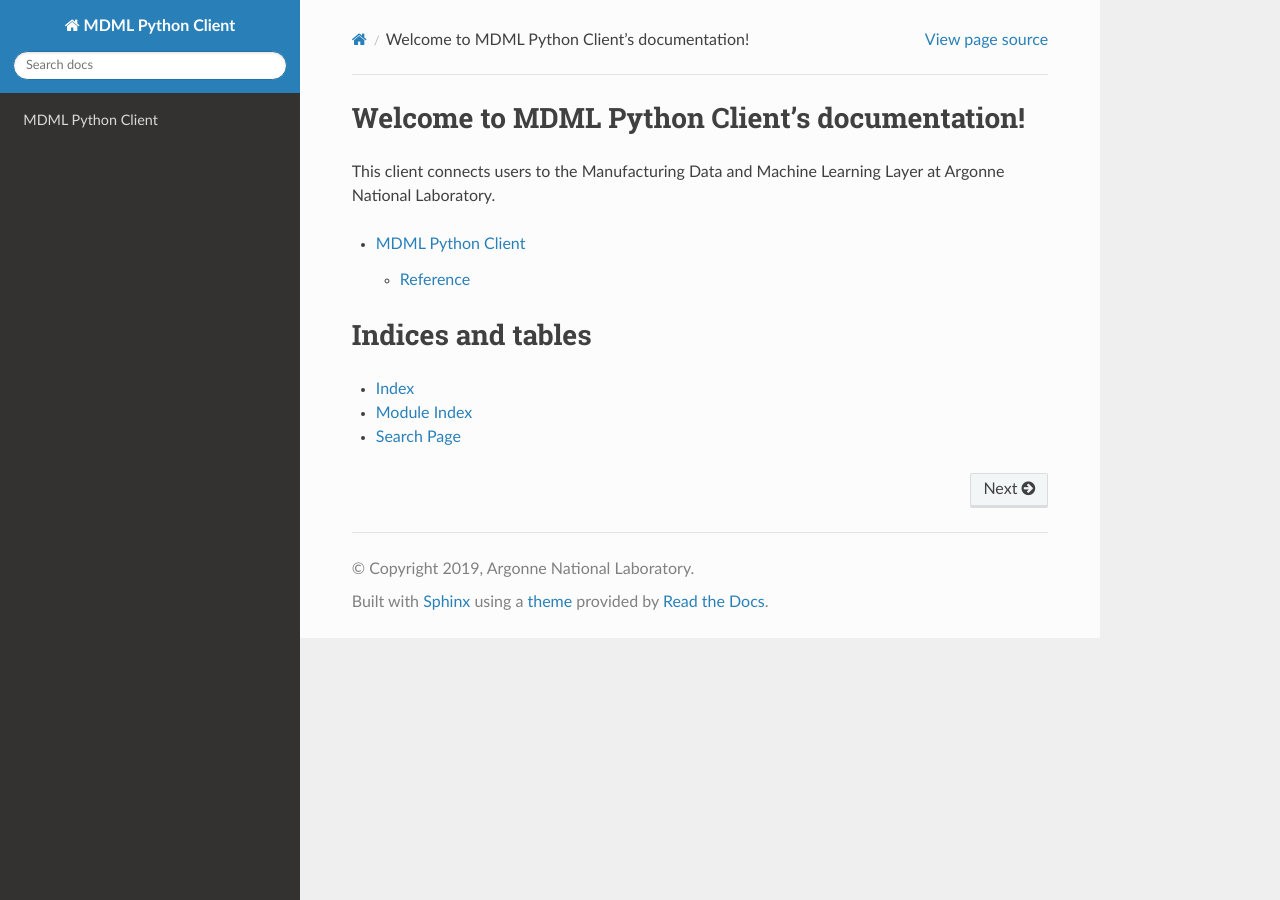
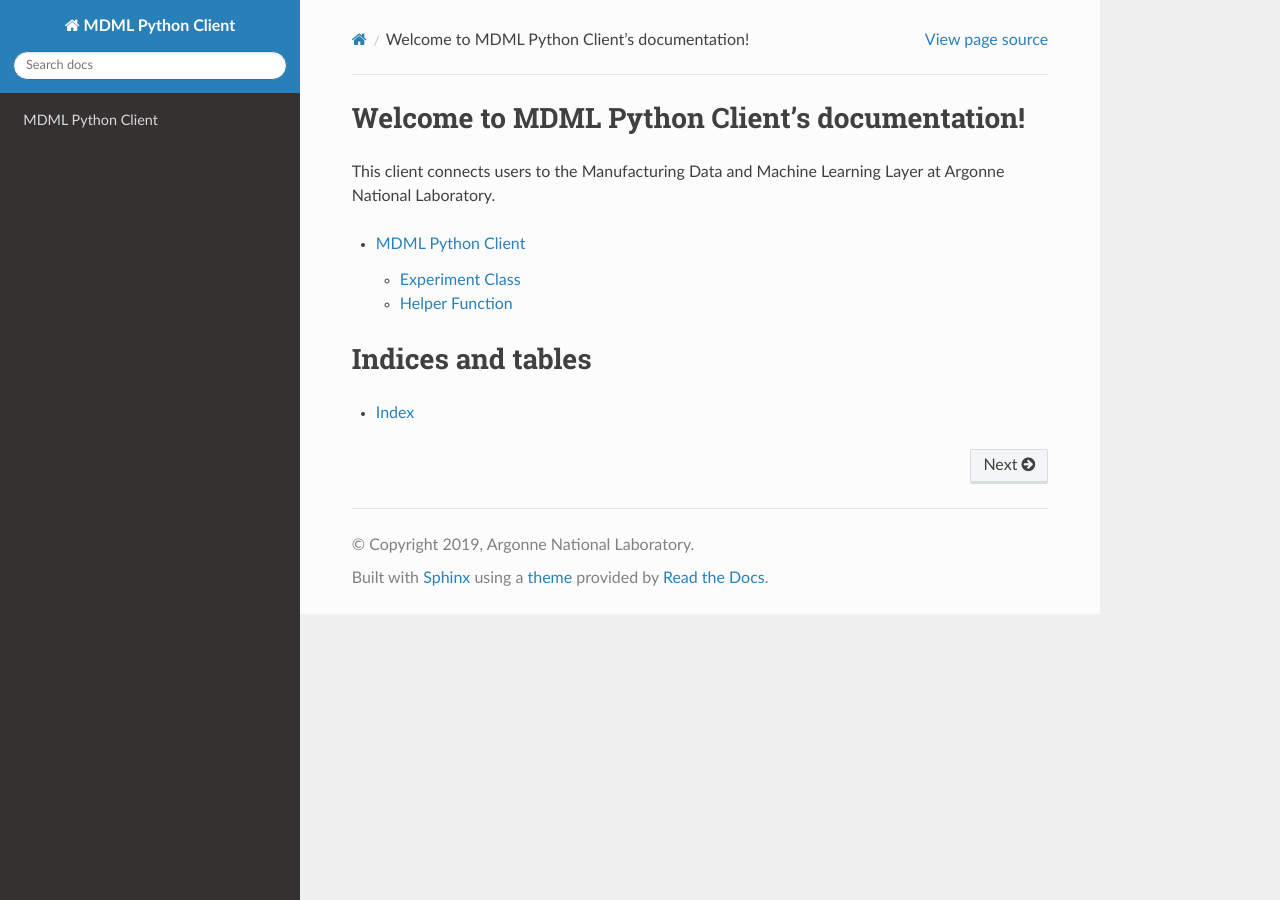
Before and after one commit to anl-mdml/MDML_Client, a Sphinx documentation site: the page built from docs/index.rst, in a window 1280 px wide. Built offline with Sphinx 7.4.7 and the Read the Docs theme 2.0.0, drawn with Linux system fonts in a browser that asks for light colours.

Commit message:
sphinx format

```diff
--- a/docs/client.rst
+++ b/docs/client.rst
@@ -1,8 +1,15 @@
 MDML Python Client
 ==================
 
-Reference
----------
+Experiment Class
+----------------
 
 .. autoclass:: mdml_client.experiment
    :members:
+
+
+Helper Function
+---------------
+
+.. automodule:: mdml_client
+   :members:
--- a/docs/index.rst
+++ b/docs/index.rst
@@ -17,5 +17,3 @@
 ==================
 
 * :ref:`genindex`
-* :ref:`modindex`
-* :ref:`search`
```
